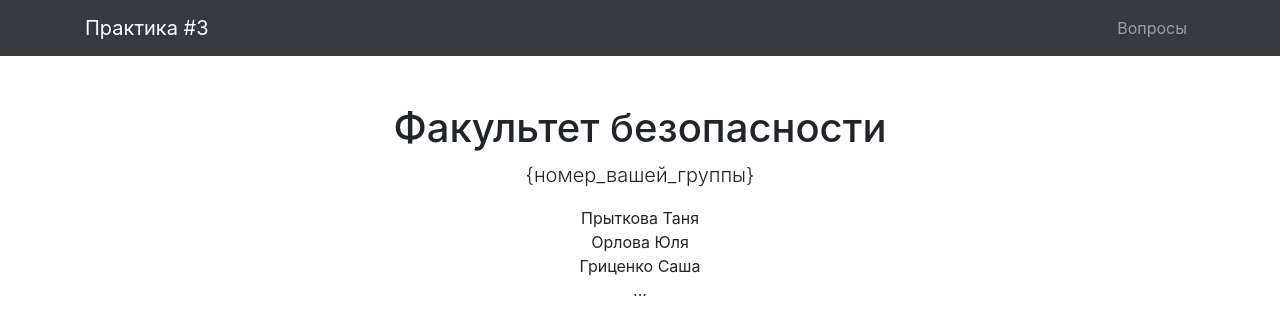
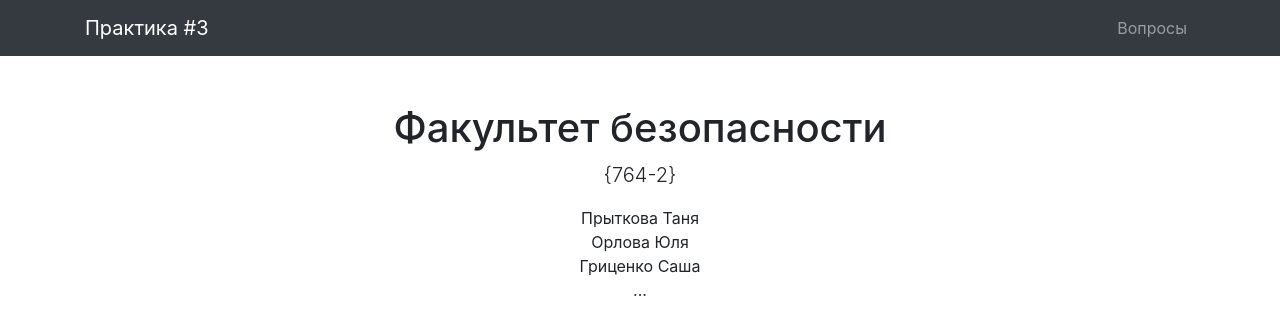
Before and after one commit to 7642TYS/7642TYS.github.io, a plain HTML site: page index.html in a window 1280 px wide. Drawn offline with nearby package versions, Linux system fonts and the light colour scheme.

Commit message:
Update index.html

```diff
--- a/index.html
+++ b/index.html
@@ -52,7 +52,7 @@
     <div class="row">
       <div class="col-lg-12 text-center">
         <h1 class="mt-5">Факультет безопасности</h1>
-        <p class="lead">{номер_вашей_группы}</p>
+        <p class="lead">{764-2}</p>
         <ul class="list-unstyled">
           <li>Прыткова Таня</li>
           <li>Орлова Юля</li>
```
